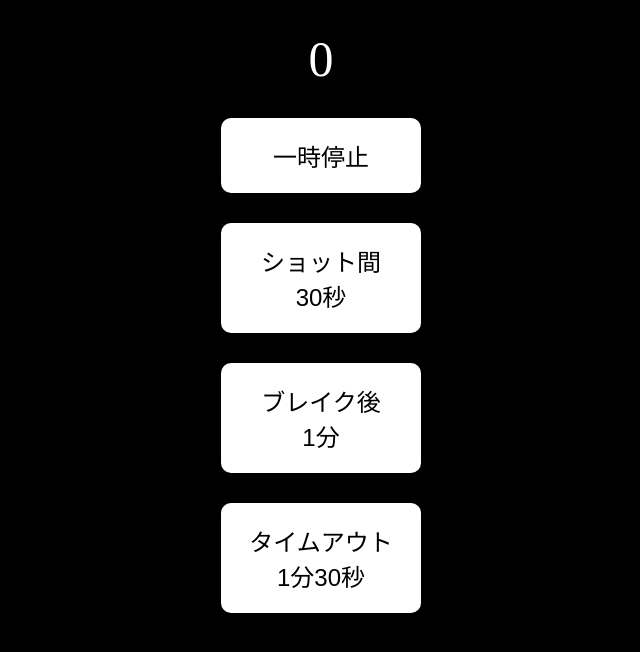
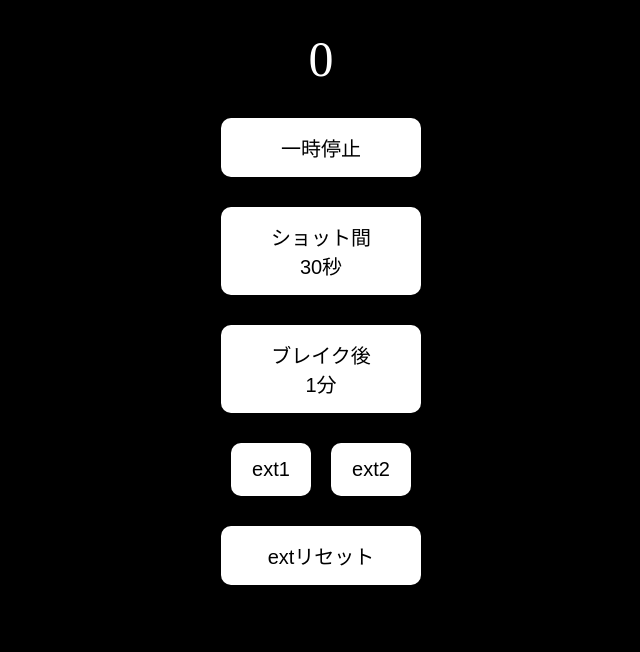
Before and after one commit to takahiro096041/pool-timer, a website: page dist/index.html in a window 1280 px wide. Shown: the whole page, without its empty margins (319-959 px from the left). Drawn offline with Linux system fonts and the light colour scheme.

Commit message:
エクステンションを追加

```diff
--- a/dist/index.html
+++ b/dist/index.html
@@ -27,9 +27,15 @@
           <button class="time-one-m" @click="start1Minute()">
             ブレイク後<br />1分
           </button>
-          <button class="time-one-half" @click="start1_5Minute()">
-            タイムアウト<br />1分30秒
-          </button>
+          <div class="extension-part">
+            <button class="extension" @click="extension1()" :disabled="ext1">
+              ext1
+            </button>
+            <button class="extension" @click="extension2()" :disabled="ext2">
+              ext2
+            </button>
+          </div>
+          <button class="reset" @click="reset()">extリセット</button>
         </div>
       </div>
     </div>
--- a/dist/style.css
+++ b/dist/style.css
@@ -25,8 +25,8 @@ body {
 
 button {
   width: 200px;
-  padding: 20px;
-  font-size: 24px;
+  padding: 15px;
+  font-size: 20px;
   background-color: white;
   border-radius: 10px;
   border-width: 0;
@@ -34,6 +34,20 @@ button {
   color: black;
 }
 
+button:disabled {
+  opacity: 0.5;
+  color: gray;
+}
+
 [v-cloak] {
   display: none;
 }
+
+.extension-part {
+  display: flex;
+  flex-direction: row;
+}
+
+.extension-part button {
+  margin: 0 10px 30px 10px;
+}
--- a/dist/timer.js
+++ b/dist/timer.js
@@ -5,6 +5,8 @@ var vm = new Vue({
     timer: null,
     isWorking: false,
     soundList: {},
+    ext1: false,
+    ext2: false,
   },
   created() {
     // 設定値の取得する？？
@@ -45,7 +47,13 @@ var vm = new Vue({
       } else {
         this.startTimer();
         if (this.time < 10.5) {
-          this.soundList["sounds_last10"].play();
+          // 流れ続けるバグを回避するため
+          if (
+            this.soundList["sounds_last10"].duration >
+            this.soundList["sounds_last10"].currentTime
+          ) {
+            this.soundList["sounds_last10"].play();
+          }
         }
       }
     },
@@ -59,9 +67,20 @@ var vm = new Vue({
       this.time = 60;
       this.startTimer();
     },
-    start1_5Minute() {
-      this.loadSound();
-      this.time = 90;
+    extension1() {
+      this.ext1 = true;
+      if (this.time < 10.5) {
+        this.soundList["sounds_last10"].pause();
+      }
+      this.time += 30;
+      this.startTimer();
+    },
+    extension2() {
+      this.ext2 = true;
+      if (this.time < 10.5) {
+        this.soundList["sounds_last10"].pause();
+      }
+      this.time += 30;
       this.startTimer();
     },
     countdown(diff) {
@@ -116,21 +135,6 @@ var vm = new Vue({
         // 言い始めるのが遅いので
         console.log("10秒前");
         this.play("sounds_last10");
-      } else if (roundOffTime == 5.0) {
-        console.log("5秒前");
-        // this.play("sounds_last5");
-      } else if (roundOffTime == 4.0) {
-        console.log("4秒前");
-        // this.play("sounds_last4");
-      } else if (roundOffTime == 3.0) {
-        console.log("3秒前");
-        // this.play("sounds_last3");
-      } else if (roundOffTime == 2.0) {
-        console.log("2秒前");
-        // this.play("sounds_last2");
-      } else if (roundOffTime == 1.0) {
-        console.log("1秒前");
-        // this.play("sounds_last1");
       } else if (roundOffTime == 0.0) {
         console.log("時間でーす");
         this.play("sounds_jikandesu");
@@ -140,5 +144,10 @@ var vm = new Vue({
       this.soundList[name].currentTime = 0;
       this.soundList[name].play();
     },
+    // エクステンションをリセットする
+    reset() {
+      this.ext1 = false;
+      this.ext2 = false;
+    },
   },
 });
```
